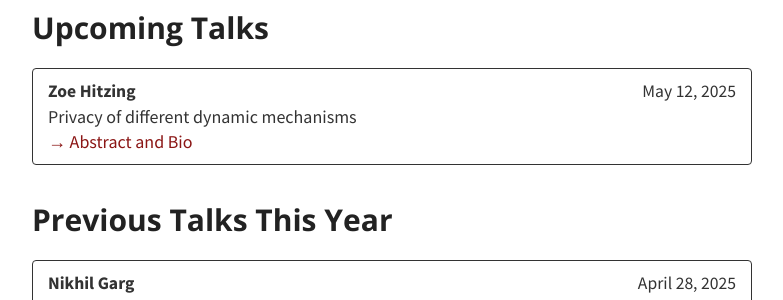
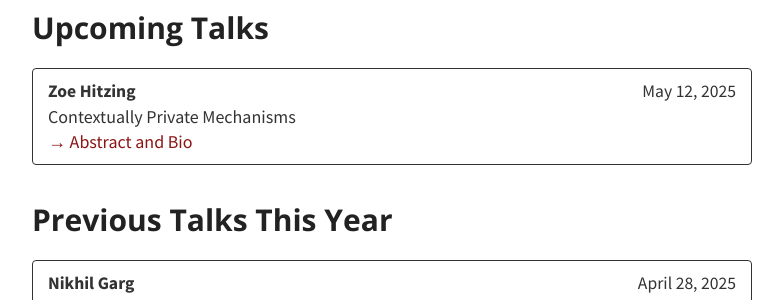
Before and after one commit to stanford-rain-seminar/stanford-rain-seminar.github.io, a Jekyll site: the page built from index.md, in a window 1280 px wide and 900 px high. Shown: the part 452-752 px from the top of the window, without its empty margins (248-1031 px from the left). Built offline with Jekyll 4.4.1, drawn with Linux system fonts in a browser that asks for light colours; nearby versions of some CDN libraries; our own code applies the rules of GitHub Pages for plain Markdown files.

Commit message:
Update talks.yml

```diff
--- a/_data/talks.yml
+++ b/_data/talks.yml
@@ -2,7 +2,7 @@
   members:
     - speaker: "Zoe Hitzing"
       date: "May 12, 2025"
-      title: "Privacy of different dynamic mechanisms"
+      title: "Contextually Private Mechanisms"
       abstract: "We introduce a framework for comparing the privacy of different dynamic mechanisms. A mechanism designer employs a dynamic protocol to elicit agents’ private information. Protocols produce a set of contextual privacy violations—information learned about agents that may be superfluous given the context. A protocol is maximally contextually private if there is no protocol that produces a subset of the violations it produces, while still implementing the choice rule. We show that selecting a maximally contextually private protocol involves a deliberate decision about whose privacy is most important to protect, and these protocols delay questions to those they aim to protect. Taking the second-price auction rule as an instructive example, we derive two novel designs that are maximally contextually private: the ascending-join and overdescending-join protocols."
       bio: "Zoë Hitzig is a Junior Fellow at the Harvard Society of Fellows (on leave) and a Research Scientist at OpenAI."
 - type: "Previous Talks This Year"
```
